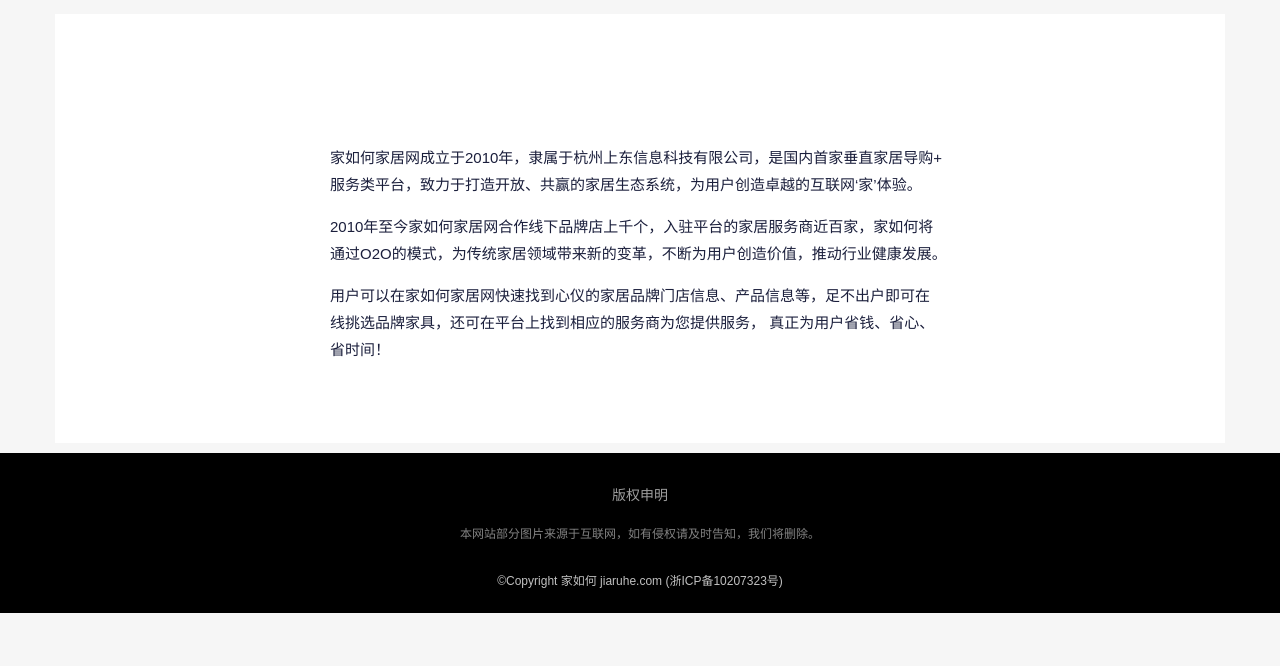
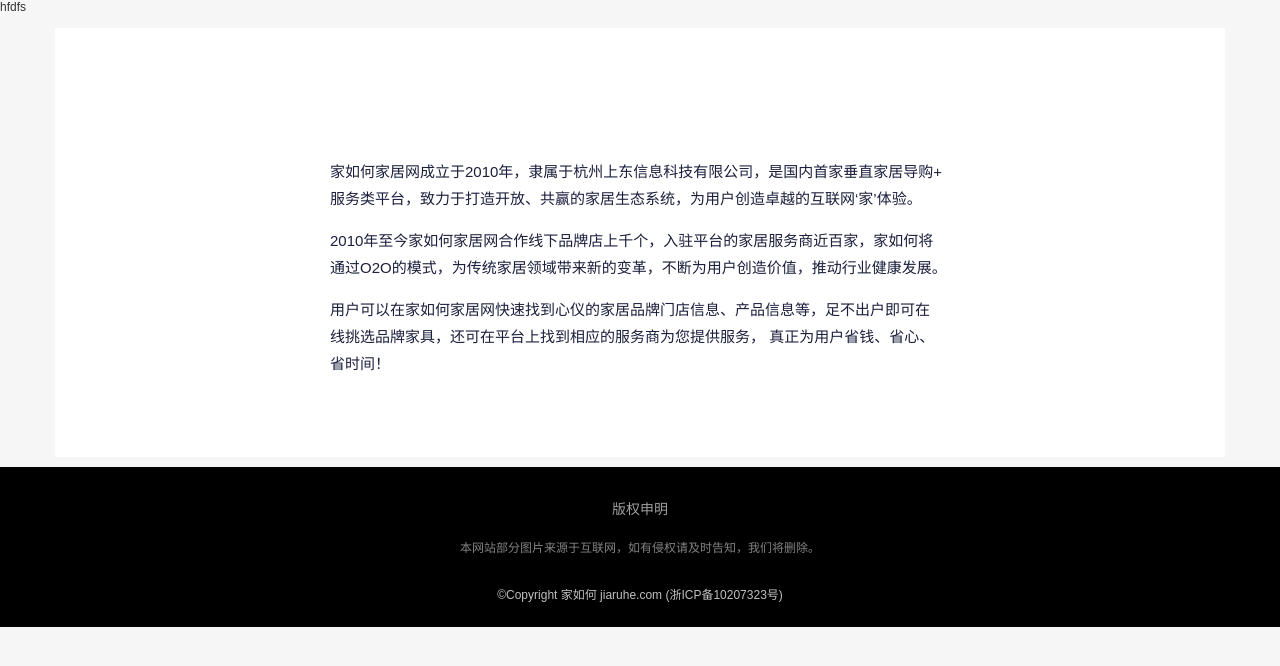
Before and after one commit to Doumcr/git-test, a plain HTML site: page aboutus.html in a window 1280 px wide. Drawn offline with nearby package versions, Linux system fonts and the light colour scheme; files that its build step writes are made by us from their sources; no server answers.

Commit message:
'修改了aboustus.html'

```diff
--- a/aboutus.html
+++ b/aboutus.html
@@ -17,6 +17,8 @@
 <!-- 头部区域 -->
 <div ng-include="'header.html'"></div>
 
+
+<div>hfdfs</div>
 <div class="middle">
     <div class="container">
         <div class="row">
```
